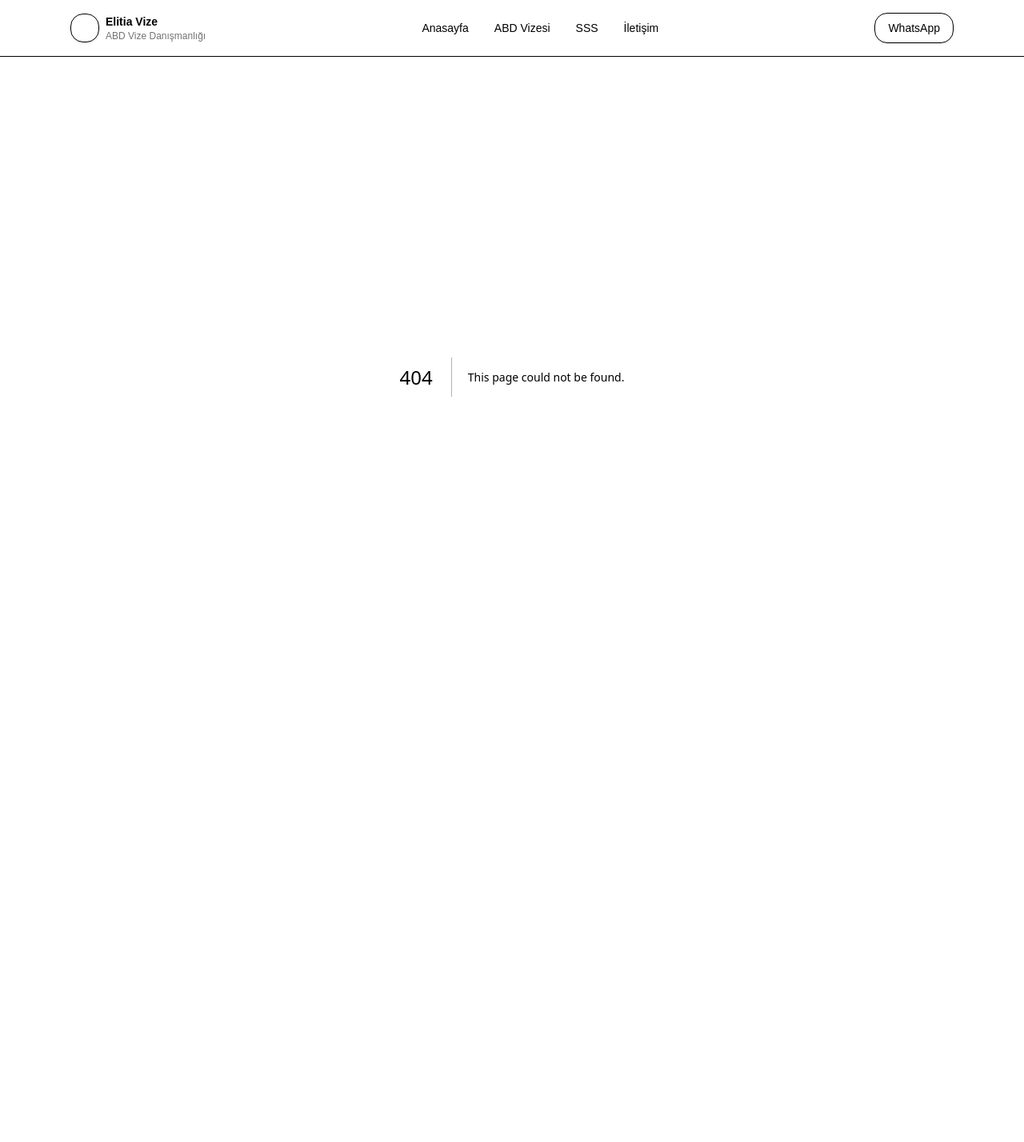
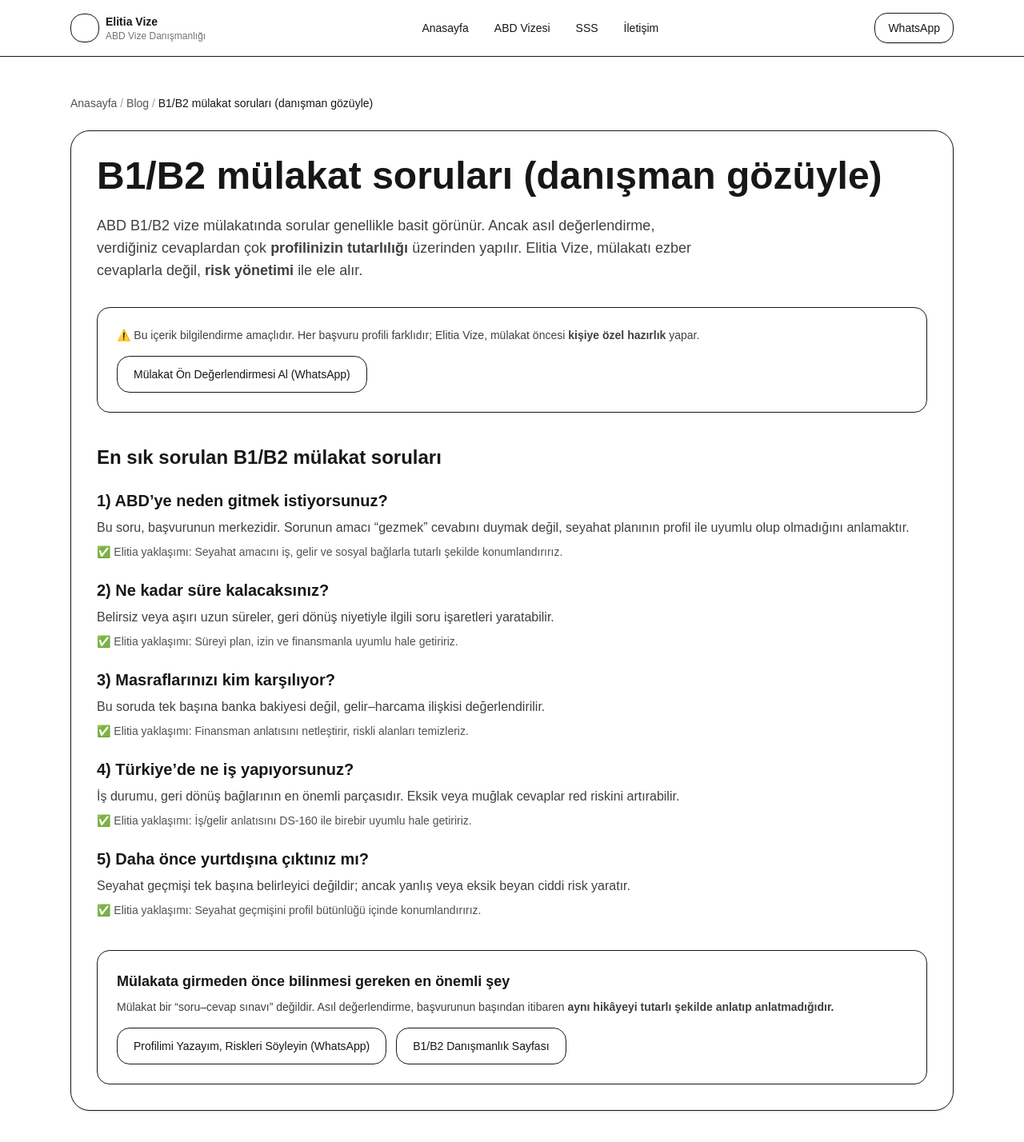
Before and after one commit to fidans/elitiavize-web, a Next.js app: page /blog/b1-b2-mulakat-sorulari in a window 1280 px wide. Before the commit this address had no page. Shown: the top 1428 px of the page at 80% size. Before the commit the page ends 871 px from the top, so only its background shows below. Built offline with nearby package versions, Linux system fonts and the light colour scheme.

Commit message:
content: add B1/B2 interview blog post

```diff
--- /dev/null
+++ b/app/blog/b1-b2-mulakat-sorulari/page.tsx
@@ -0,0 +1,180 @@
+import Link from "next/link";
+import type { Metadata } from "next";
+
+const WHATSAPP =
+  "https://wa.me/905437274621?text=Merhaba%20Elitia%20Vize.%20B1/B2%20m%C3%BClakat%C4%B1%20%C3%B6ncesi%20%C3%B6n%20de%C4%9Ferlendirme%20almak%20istiyorum.";
+
+export const metadata: Metadata = {
+  title: "B1/B2 mülakat soruları (danışman gözüyle) | Elitia Vize",
+  description:
+    "B1/B2 ABD vize mülakatında en sık sorulan sorular, riskli cevap alanları ve danışmanlık yaklaşımı. Mülakata girmeden önce bilinmesi gerekenler.",
+  alternates: { canonical: "/blog/b1-b2-mulakat-sorulari" },
+};
+
+const faqs = [
+  {
+    q: "ABD vize mülakatında neye bakılır?",
+    a: "Mülakatta tek tek cevaplardan çok, başvuru sahibinin profil bütünlüğü ve tutarlılığı değerlendirilir.",
+  },
+  {
+    q: "Yanlış cevap vize reddine sebep olur mu?",
+    a: "Tek bir cümle değil; ancak tutarsız, belirsiz veya profil ile uyumsuz cevaplar red riskini artırabilir.",
+  },
+];
+
+function FAQJsonLd() {
+  const jsonLd = {
+    "@context": "https://schema.org",
+    "@type": "FAQPage",
+    mainEntity: faqs.map((f) => ({
+      "@type": "Question",
+      name: f.q,
+      acceptedAnswer: { "@type": "Answer", text: f.a },
+    })),
+  };
+
+  return (
+    <script
+      type="application/ld+json"
+      dangerouslySetInnerHTML={{ __html: JSON.stringify(jsonLd) }}
+    />
+  );
+}
+
+export default function Post() {
+  return (
+    <main className="mx-auto max-w-6xl px-6 py-12">
+      <FAQJsonLd />
+
+      <nav className="text-sm text-neutral-600">
+        <Link href="/" className="hover:underline">Anasayfa</Link>{" "}
+        <span className="text-neutral-400">/</span>{" "}
+        <Link href="/blog" className="hover:underline">Blog</Link>{" "}
+        <span className="text-neutral-400">/</span>{" "}
+        <span className="text-neutral-900">
+          B1/B2 mülakat soruları (danışman gözüyle)
+        </span>
+      </nav>
+
+      <article className="mt-6 rounded-3xl border bg-white p-8 shadow-sm">
+        <h1 className="text-3xl font-semibold sm:text-5xl">
+          B1/B2 mülakat soruları (danışman gözüyle)
+        </h1>
+
+        <p className="mt-6 max-w-3xl text-neutral-700 sm:text-lg">
+          ABD B1/B2 vize mülakatında sorular genellikle basit görünür.
+          Ancak asıl değerlendirme, verdiğiniz cevaplardan çok
+          <strong> profilinizin tutarlılığı </strong> üzerinden yapılır.
+          Elitia Vize, mülakatı ezber cevaplarla değil,
+          <strong> risk yönetimi </strong> ile ele alır.
+        </p>
+
+        <div className="mt-8 rounded-2xl border p-6">
+          <p className="text-sm text-neutral-700">
+            ⚠️ Bu içerik bilgilendirme amaçlıdır.
+            Her başvuru profili farklıdır; Elitia Vize,
+            mülakat öncesi <strong>kişiye özel hazırlık</strong> yapar.
+          </p>
+          <div className="mt-4">
+            <a
+              href={WHATSAPP}
+              target="_blank"
+              rel="noreferrer"
+              className="inline-flex items-center justify-center rounded-2xl border px-5 py-3 text-sm font-medium hover:bg-neutral-50"
+            >
+              Mülakat Ön Değerlendirmesi Al (WhatsApp)
+            </a>
+          </div>
+        </div>
+
+        <h2 className="mt-10 text-2xl font-semibold">
+          En sık sorulan B1/B2 mülakat soruları
+        </h2>
+
+        <h3 className="mt-6 text-xl font-semibold">
+          1) ABD’ye neden gitmek istiyorsunuz?
+        </h3>
+        <p className="mt-2 text-neutral-700">
+          Bu soru, başvurunun merkezidir. Sorunun amacı “gezmek” cevabını duymak
+          değil, seyahat planının profil ile uyumlu olup olmadığını anlamaktır.
+        </p>
+        <p className="mt-2 text-sm text-neutral-600">
+          ✅ Elitia yaklaşımı: Seyahat amacını iş, gelir ve sosyal bağlarla
+          tutarlı şekilde konumlandırırız.
+        </p>
+
+        <h3 className="mt-6 text-xl font-semibold">
+          2) Ne kadar süre kalacaksınız?
+        </h3>
+        <p className="mt-2 text-neutral-700">
+          Belirsiz veya aşırı uzun süreler, geri dönüş niyetiyle ilgili soru
+          işaretleri yaratabilir.
+        </p>
+        <p className="mt-2 text-sm text-neutral-600">
+          ✅ Elitia yaklaşımı: Süreyi plan, izin ve finansmanla uyumlu hale getiririz.
+        </p>
+
+        <h3 className="mt-6 text-xl font-semibold">
+          3) Masraflarınızı kim karşılıyor?
+        </h3>
+        <p className="mt-2 text-neutral-700">
+          Bu soruda tek başına banka bakiyesi değil, gelir–harcama ilişkisi
+          değerlendirilir.
+        </p>
+        <p className="mt-2 text-sm text-neutral-600">
+          ✅ Elitia yaklaşımı: Finansman anlatısını netleştirir, riskli alanları temizleriz.
+        </p>
+
+        <h3 className="mt-6 text-xl font-semibold">
+          4) Türkiye’de ne iş yapıyorsunuz?
+        </h3>
+        <p className="mt-2 text-neutral-700">
+          İş durumu, geri dönüş bağlarının en önemli parçasıdır.
+          Eksik veya muğlak cevaplar red riskini artırabilir.
+        </p>
+        <p className="mt-2 text-sm text-neutral-600">
+          ✅ Elitia yaklaşımı: İş/gelir anlatısını DS-160 ile birebir uyumlu hale getiririz.
+        </p>
+
+        <h3 className="mt-6 text-xl font-semibold">
+          5) Daha önce yurtdışına çıktınız mı?
+        </h3>
+        <p className="mt-2 text-neutral-700">
+          Seyahat geçmişi tek başına belirleyici değildir; ancak yanlış veya
+          eksik beyan ciddi risk yaratır.
+        </p>
+        <p className="mt-2 text-sm text-neutral-600">
+          ✅ Elitia yaklaşımı: Seyahat geçmişini profil bütünlüğü içinde konumlandırırız.
+        </p>
+
+        <section className="mt-10 rounded-2xl border p-6">
+          <h3 className="text-lg font-semibold">
+            Mülakata girmeden önce bilinmesi gereken en önemli şey
+          </h3>
+          <p className="mt-2 text-sm text-neutral-700">
+            Mülakat bir “soru–cevap sınavı” değildir.
+            Asıl değerlendirme, başvurunun başından itibaren
+            <strong> aynı hikâyeyi tutarlı şekilde anlatıp anlatmadığıdır.</strong>
+          </p>
+
+          <div className="mt-4 flex flex-col gap-3 sm:flex-row">
+            <a
+              href={WHATSAPP}
+              target="_blank"
+              rel="noreferrer"
+              className="inline-flex items-center justify-center rounded-2xl border px-5 py-3 text-sm font-medium hover:bg-neutral-50"
+            >
+              Profilimi Yazayım, Riskleri Söyleyin (WhatsApp)
+            </a>
+            <Link
+              href="/abd-vizesi/b1-b2-turistik-vize"
+              className="inline-flex items-center justify-center rounded-2xl border px-5 py-3 text-sm font-medium hover:bg-neutral-50"
+            >
+              B1/B2 Danışmanlık Sayfası
+            </Link>
+          </div>
+        </section>
+      </article>
+    </main>
+  );
+}
--- a/app/blog/page.tsx
+++ b/app/blog/page.tsx
@@ -19,6 +19,12 @@ const posts = [
     title: "DS-160’ta yapılan 10 kritik hata",
     desc: "Formda en sık yapılan hatalar, red riskini nasıl artırır ve danışmanlık yaklaşımı.",
   },
+  {
+    slug: "b1-b2-mulakat-sorulari",
+    title: "B1/B2 mülakat soruları (danışman gözüyle)",
+    desc: "ABD vize mülakatında en sık sorulan sorular ve riskli cevap alanları.",
+  },
+
 ];
 
 
```
